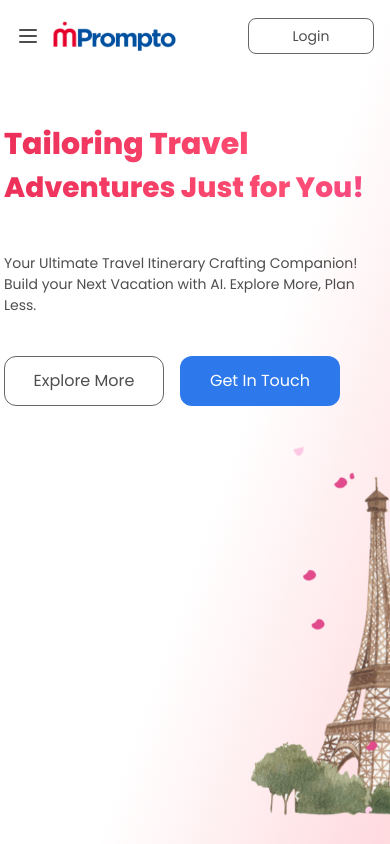
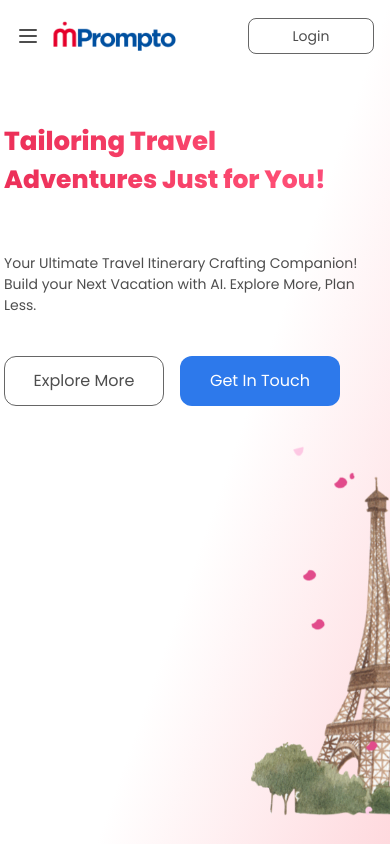
Before and after one commit to raiv200/sypto-assignment-2, a Next.js app: page / in a window 390 px wide. Shown: the top 844 px of the page. Built offline with nearby package versions, Linux system fonts and the light colour scheme.

Commit message:
Updated:h1 again

```diff
--- a/components/HeroSection.jsx
+++ b/components/HeroSection.jsx
@@ -13,10 +13,10 @@ const HeroSection = ({ setBackgroundColor }) => {
 
           <div className="flex flex-col w-full h-[217px]  space-y-0 lg:space-y-2 ">
             <div className="w-full h-[131px] flex flex-col  lg:items-start  ">
-              <h1 className="gradient-typing-text-1 gradient-text text-[30px] font-[800]  lg:text-[48px] lg:font-[800] lg:leading-[64px] overflow-hidden whitespace-nowrap  transition ease-in-out duration-600">
+              <h1 className="gradient-typing-text-1 gradient-text text-[26px] font-[800]  lg:text-[48px] lg:font-[800] lg:leading-[64px] overflow-hidden whitespace-nowrap  transition ease-in-out duration-600">
                 Tailoring Travel
               </h1>
-              <h1 className="gradient-typing-text-2 gradient-text text-[28px] font-[800]  lg:text-[48px] lg:font-[800] lg:leading-[64px] overflow-hidden whitespace-nowrap  transition ease-in-out duration-600">
+              <h1 className="gradient-typing-text-2 gradient-text text-[25px] font-[800]  lg:text-[48px] lg:font-[800] lg:leading-[64px] overflow-hidden whitespace-nowrap  transition ease-in-out duration-600">
                 Adventures Just for You!
               </h1>
               {/* <div className="flex flex-col md:hidden">
```
